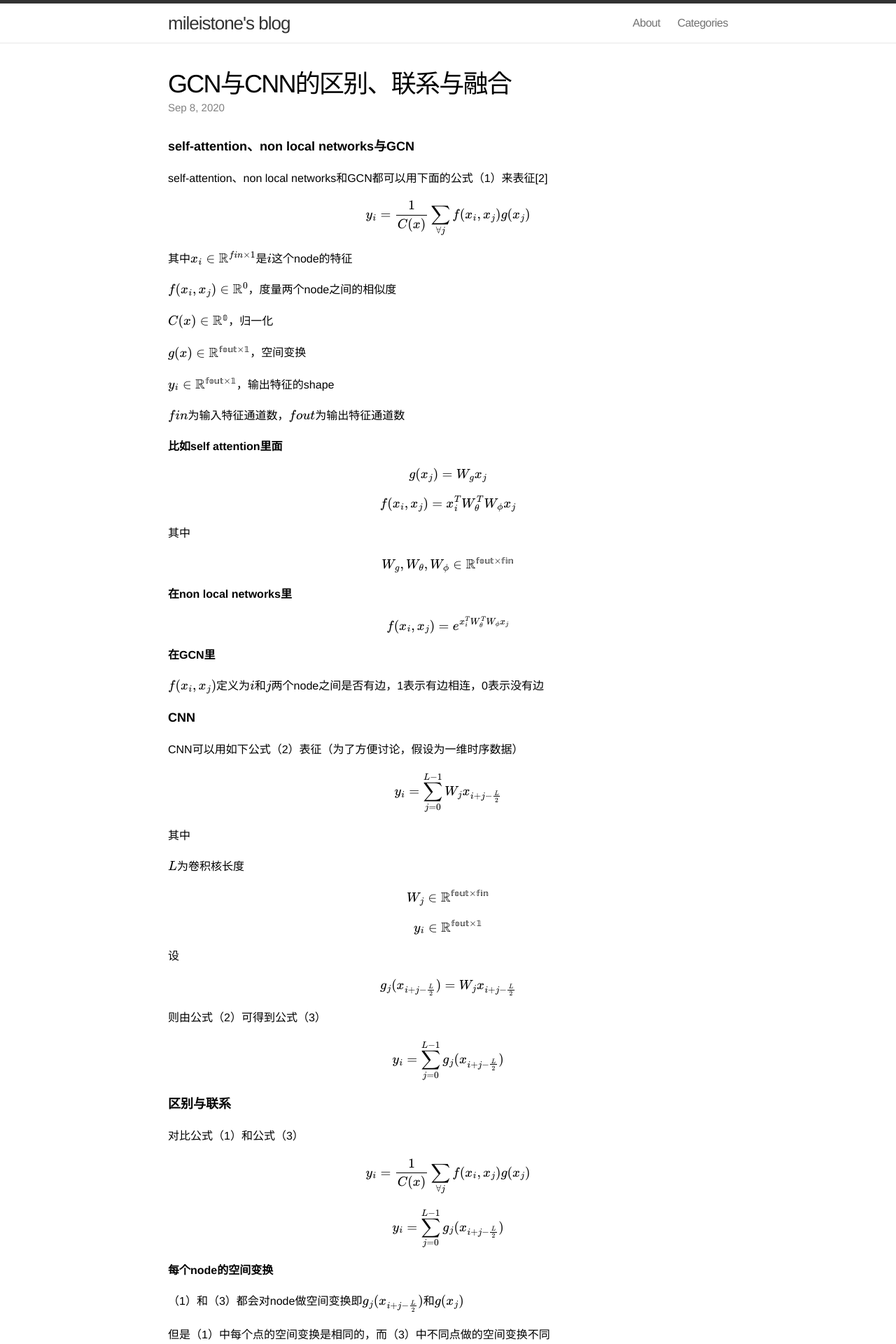
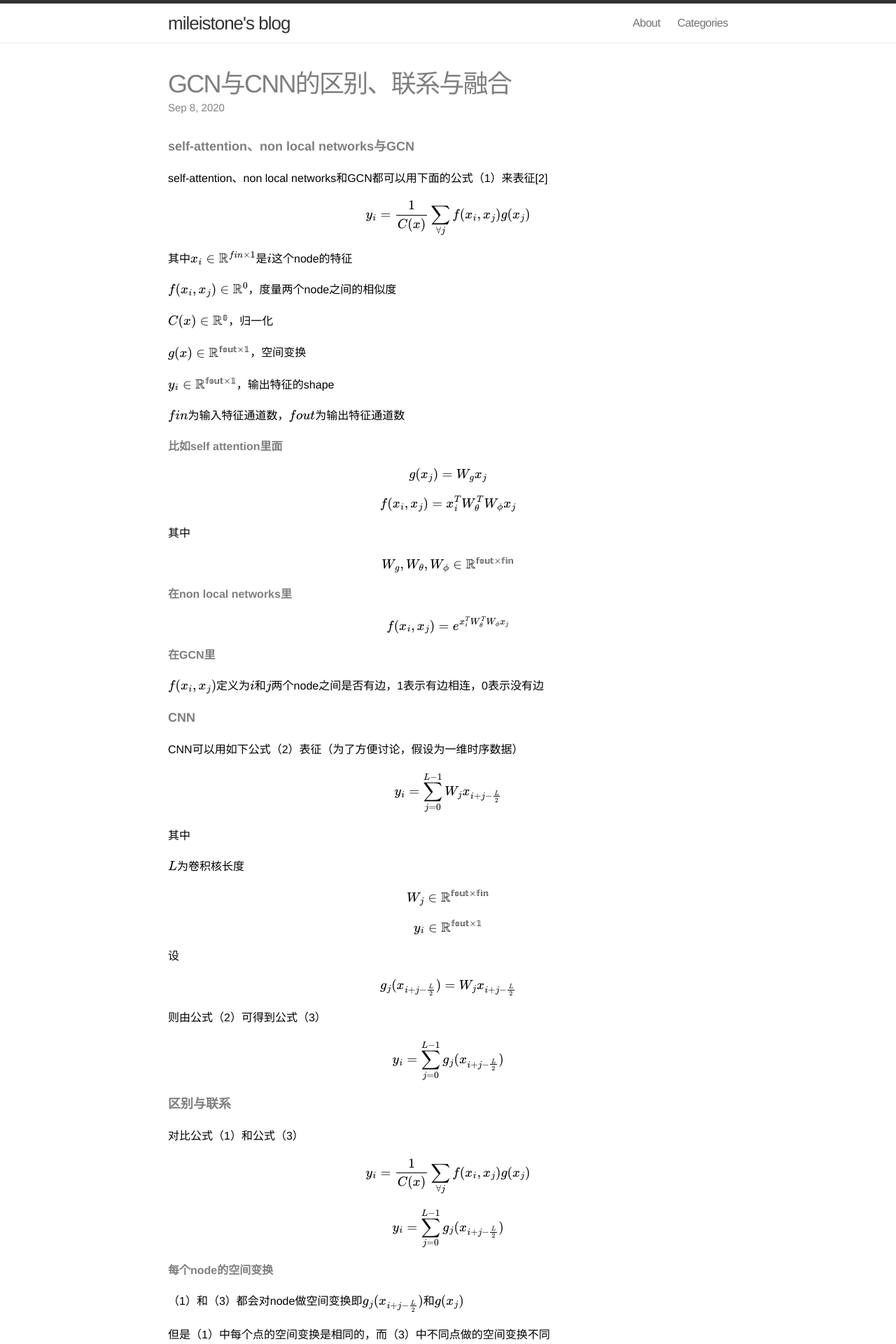
Before and after one commit to mileistone/mileistone.github.io, a Jekyll site: the page built from _posts/2020-09-08-GCN-vs-CNN.md, in a window 1280 px wide. Shown: the top 1920 px of the page at 70% size. Built offline with Jekyll 4.4.1, drawn with Linux system fonts in a browser that asks for light colours; formulas are drawn with MathJax 3.

Commit message:
Update main.css

```diff
--- a/css/main.css
+++ b/css/main.css
@@ -150,6 +150,7 @@ a:visited { color: #205caa; }
   display: block;
   margin: 0 0 0;
   font-weight: bold;
+  opacity: 0.5;
 }
 
 .page-content h1 {
@@ -230,6 +231,7 @@ a:visited { color: #205caa; }
   display: block;
   margin: 0 0 0;
   font-weight: bold;
+  opacity: 0.5;
 }
 
 .post-content h1 {
```
